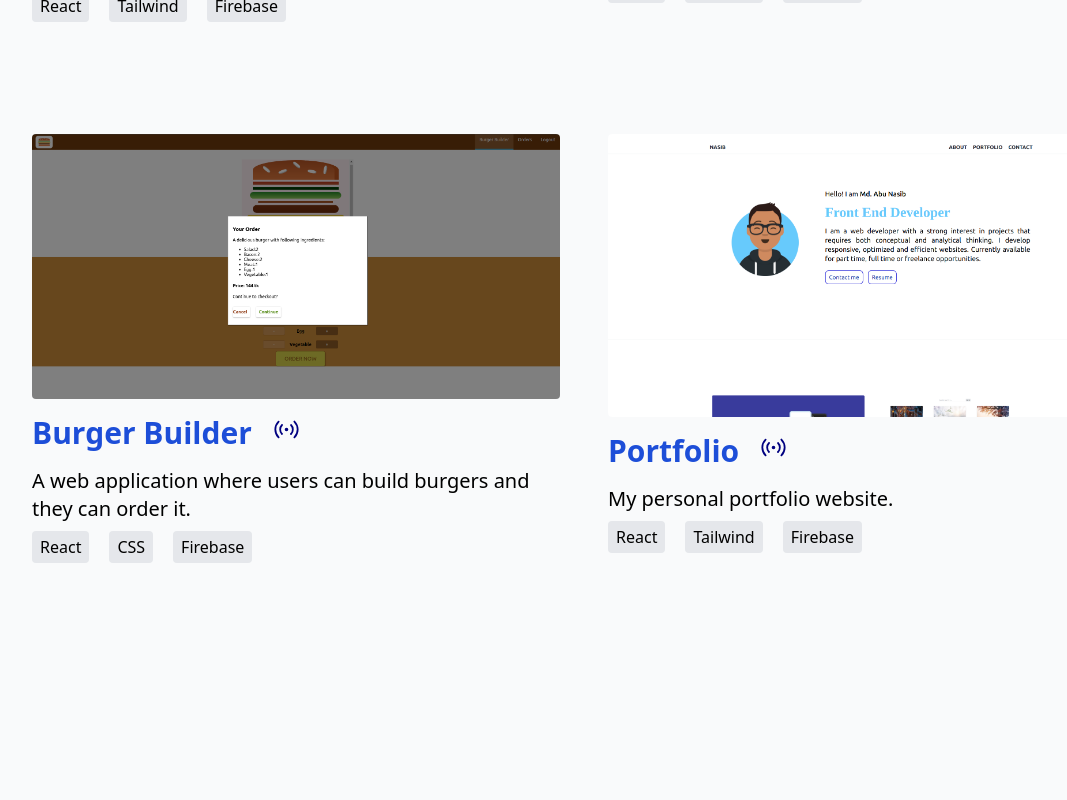
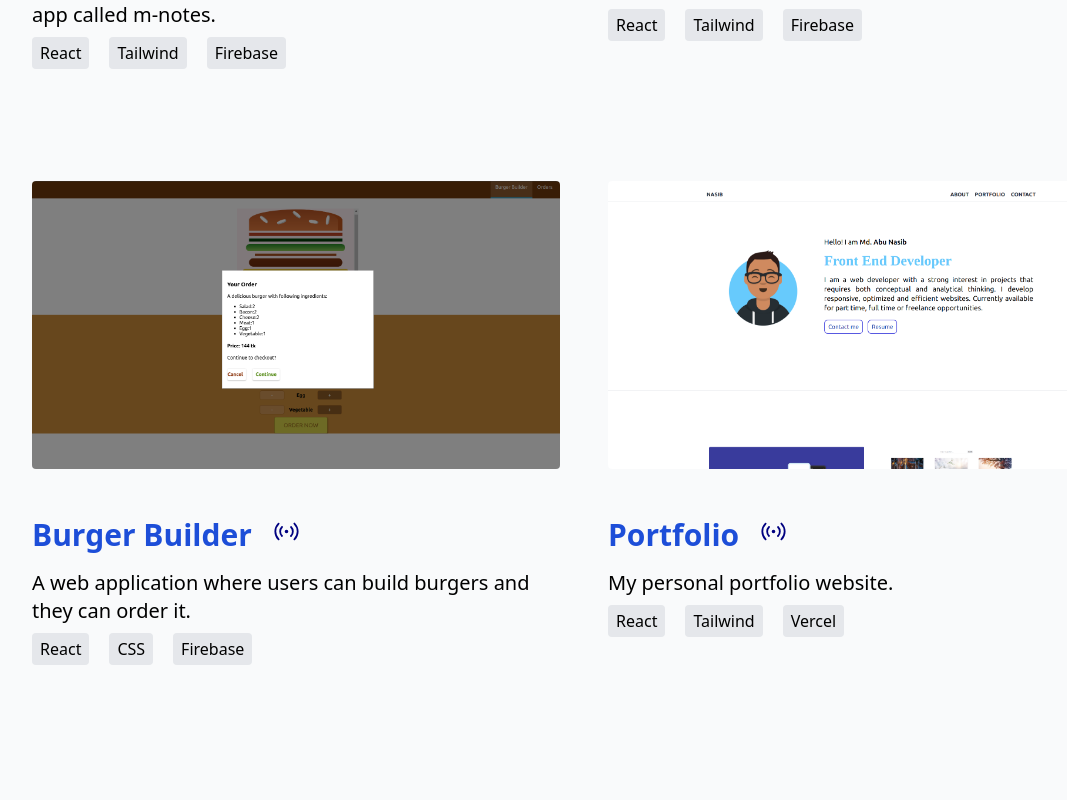
Before and after one commit to Sparrow48/nasib-portfolio, a React (Create React App) app: page / in a window 1280 px wide. Shown: the part 1320-2120 px from the top of the page, without its empty margins (56-1123 px from the left). Built offline with nearby package versions, Linux system fonts and the light colour scheme; some icons are missing.

Commit message:
make responsive portfolio section

```diff
--- a/src/App.js
+++ b/src/App.js
@@ -10,8 +10,6 @@ function App() {
         <Layout>
           <Header />
           <Works />
-          <div className="h-screen bg-gray-50 "> hello</div>
-          <div className="h-screen bg-gray-50 "> hello</div>
         </Layout>
       </Router>
     </div>
--- a/src/components/Header.js
+++ b/src/components/Header.js
@@ -32,12 +32,14 @@ function Header() {
             </p>
             <div className="flex space-x-4 text-xl">
               <a
+                rel="noreferrer"
                 href="#"
                 className="px-3 py-2 text-blue-800 border-2 border-indigo-600 rounded-xl hover:bg-indigo-300 hover:border-opacity-0"
               >
                 Contact me
               </a>
               <a
+                rel="noreferrer"
                 href="#"
                 className="px-3 py-2 text-blue-800 border-2 border-indigo-600 rounded-xl hover:bg-indigo-300 hover:border-opacity-0"
               >
--- a/src/components/Works.js
+++ b/src/components/Works.js
@@ -7,7 +7,8 @@ import portfolio from "../assets/portfolio.png";
 
 function Works() {
   return (
-    <div className="flex flex-wrap py-24 mx-auto md:py-48 md:max-w-6xl">
+    <div className="border-b-2 ">
+      <div className="flex flex-wrap justify-center py-24 mx-auto md:py-48 md:max-w-6xl">
         <div className="flex flex-col space-y-2 pb-28 md:max-w-xl">
           <Work
             image={mNotes}
@@ -69,8 +70,9 @@ function Works() {
             <ul className="flex items-center px-6 space-x-5 ">
               <li className="px-2 py-1 bg-gray-200 rounded">React</li>
               <li className="px-2 py-1 bg-gray-200 rounded">Tailwind</li>
-            <li className="px-2 py-1 bg-gray-200 rounded">Firebase</li>
+              <li className="px-2 py-1 bg-gray-200 rounded">Vercel</li>
             </ul>
+          </div>
         </div>
       </div>
     </div>
--- a/src/components/work/Work.js
+++ b/src/components/work/Work.js
@@ -4,16 +4,16 @@ import { Icon } from "@iconify/react";
 function Work(props) {
   return (
     <div className="flex flex-col px-6 space-y-4 ">
-      <div className="rounded ">
+      <div className="rounded h-80">
         <img
-          className="transition duration-500 ease-in-out transform rounded hover:scale-105"
+          className="object-cover transition duration-500 ease-in-out transform rounded h-72 hover:scale-105"
           src={props.image}
           alt=""
         />
       </div>
       <div className="flex space-x-5 ">
         <h1 className="text-3xl font-bold text-blue-700 ">{props.title}</h1>
-        <a href={props.live} target="_blank">
+        <a href={props.live} target="_blank" rel="noreferrer">
           <Icon
             icon="fluent:live-24-regular"
             color="navy"
@@ -21,7 +21,7 @@ function Work(props) {
             height="29"
           />
         </a>
-        <a href={props.github} target="_blank">
+        <a href={props.github} target="_blank" rel="noreferrer">
           <Icon icon="bi:github" color="navy" width="29" height="29" />
         </a>
       </div>
```
Lines whose indentation alone changed are shown as unchanged.
